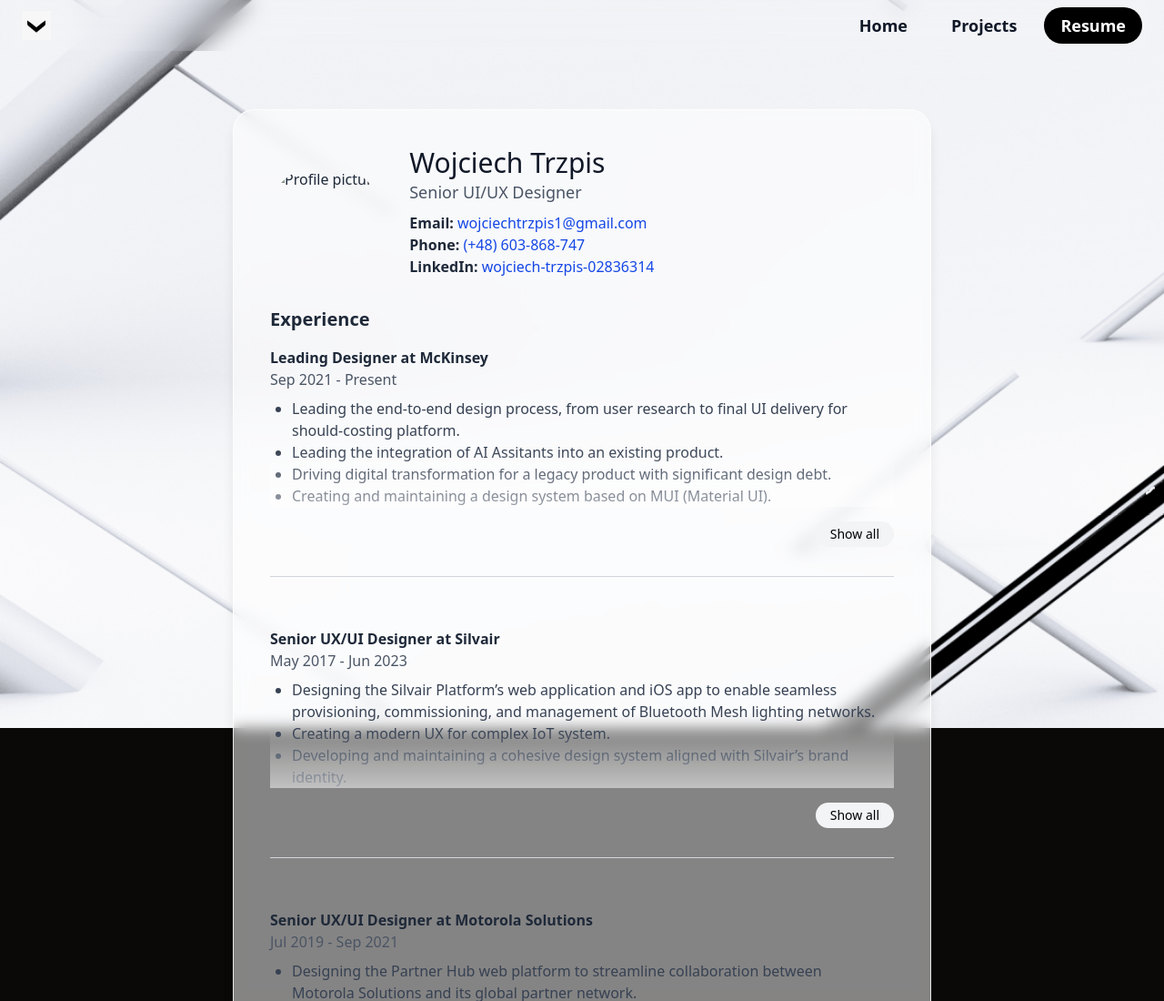
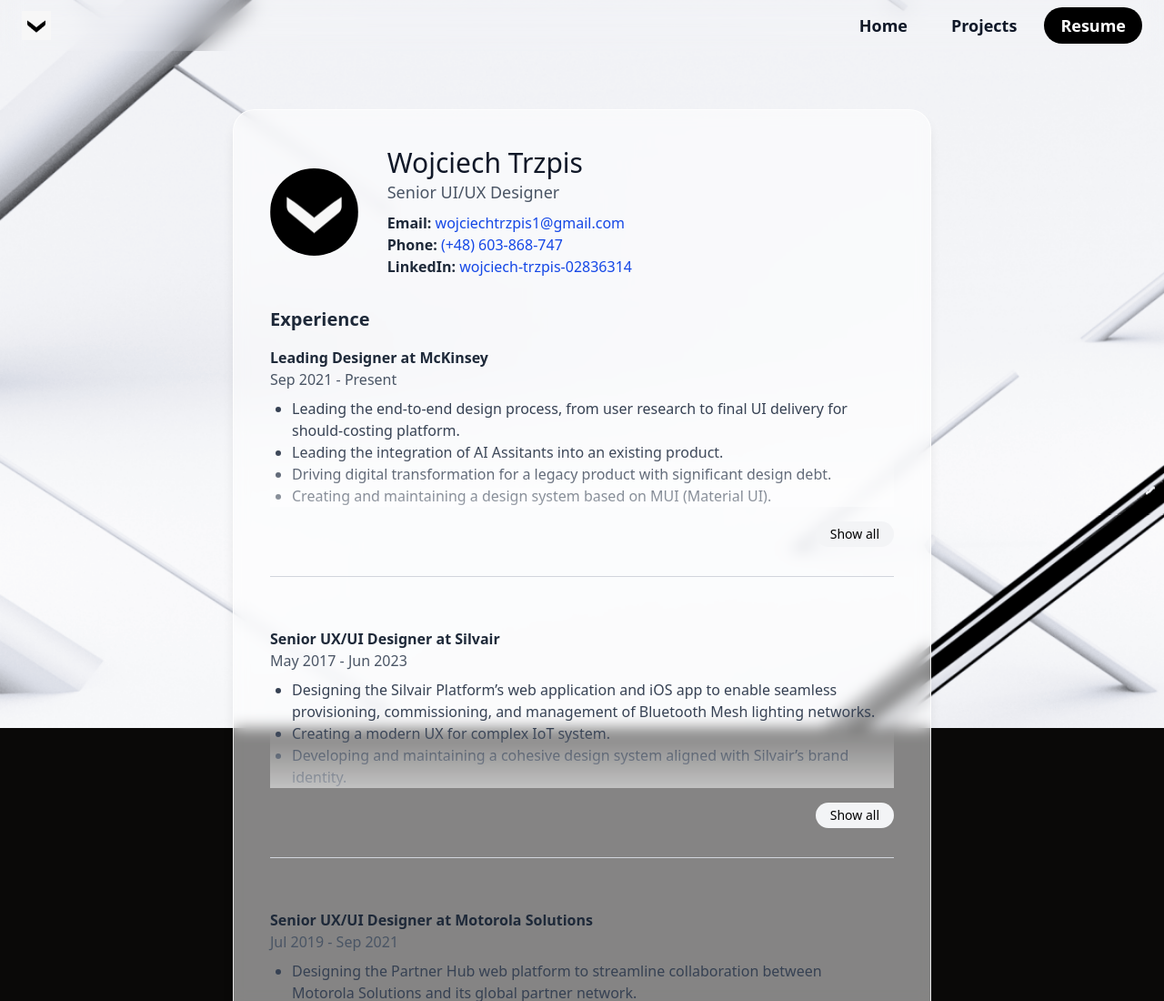
Before and after one commit to wojciechtrz/wojciechtrzpis, a website: page src/resume.html in a window 1280 px wide. Shown: the top 1100 px of the page at 91% size. Drawn offline with nearby package versions, Linux system fonts and the light colour scheme; files that its build step writes are made by us from their sources; the site is published under a folder, as on GitHub Pages, so addresses that start at the root find nothing.

Commit message:
Update resume.html

```diff
--- a/src/resume.html
+++ b/src/resume.html
@@ -44,7 +44,7 @@
       <div class="max-w-3xl mx-auto mb-20 p-10 relative left-auto border-1 border-white/80 right-auto rounded-3xl top-22 bg-white/50 backdrop-blur-sm shadow-lg">
 
         <div class="flex items-center mb-6 gap-8">
-          <img class="mx-auto block h-24 rounded-full sm:mx-0 sm:shrink-0" src="/img/Logo.png" alt="Profile picture" />
+          <img class="mx-auto block h-24 rounded-full sm:mx-0 sm:shrink-0" src="../img/Logo.png" alt="Profile picture" />
           <div>
             <h1 class="text-3xl select-all font-extralight font-sans text-gray-900">Wojciech Trzpis</h1>
             <p class="text-lg text-gray-600">Senior UI/UX Designer</p>
```
